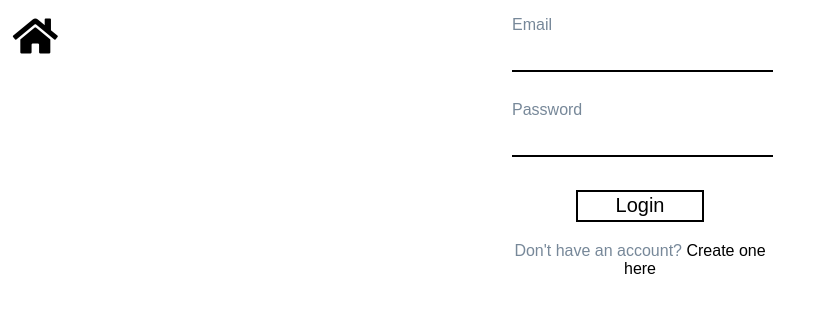
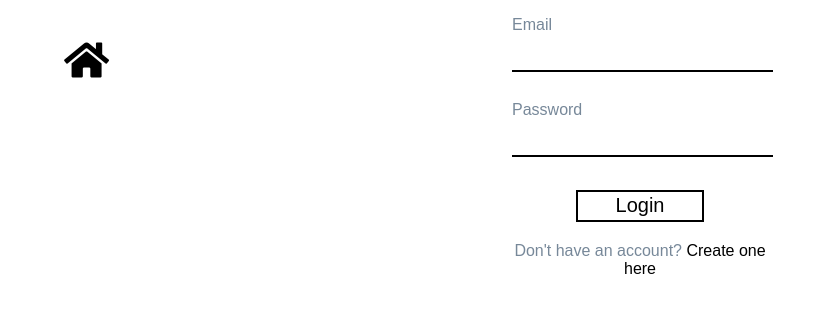
Before and after one commit to StarkaLukas/PROJECT, a plain HTML site: page html/login.html in a window 1280 px wide. Shown: the whole page, without its empty margins (0-824 px from the left). Drawn offline with Linux system fonts and the light colour scheme.

Commit message:
icon has a new position

```diff
--- a/style/login.css
+++ b/style/login.css
@@ -74,7 +74,8 @@ a{
     position: absolute;
     font-size: 5vh;
     color: black;
-    left: 1vw;
+    left: 5vw;
+    top: 5vh;
 }
 
 #home:hover{
```
